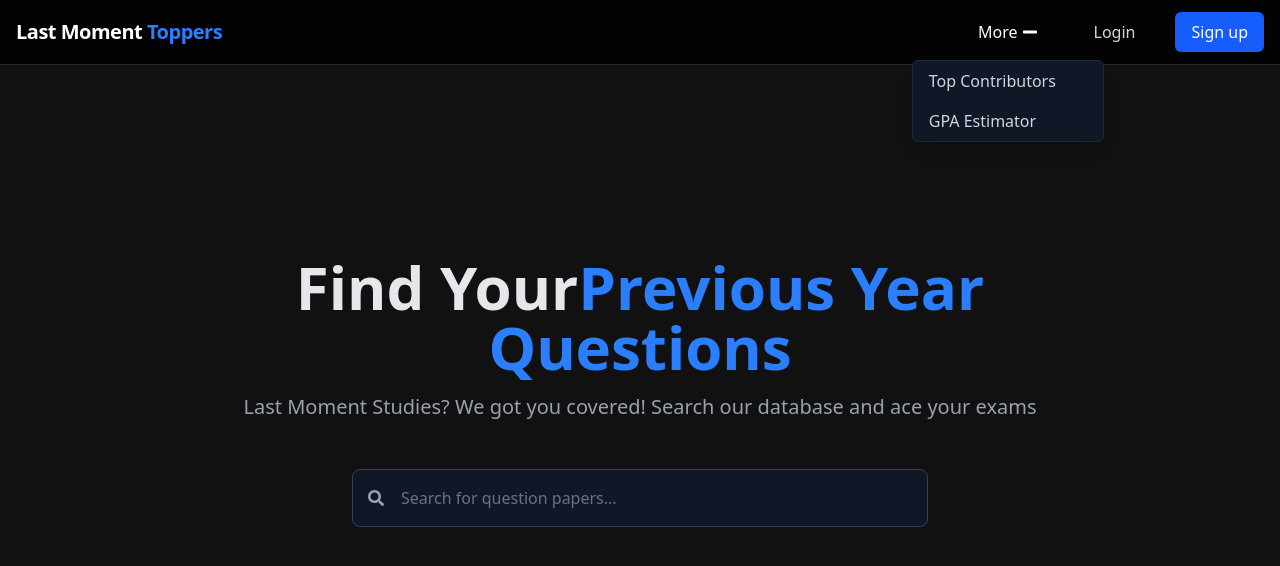
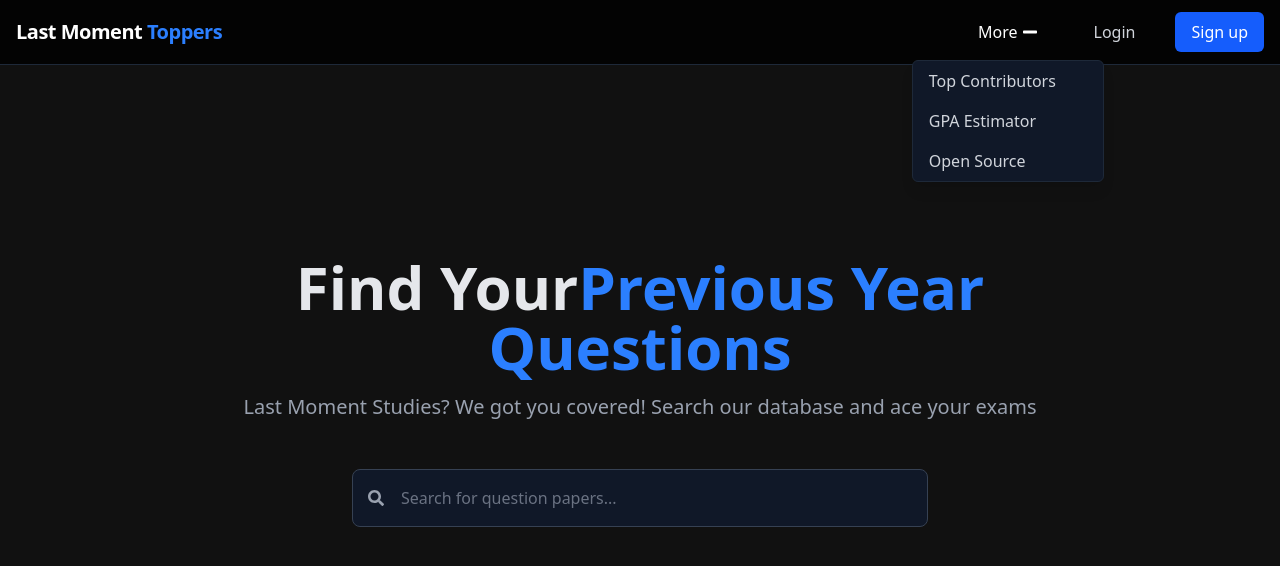
Before and after one commit to ryythem/CollegePYQSite, a React (Vite) app in the folder frontend/: page / in a window 1280 px wide. Both pictures are taken after a click on the button "More". Shown: the top 566 px of the page. Built offline with nearby package versions, Linux system fonts and the light colour scheme.

Commit message:
Added link to github repo

```diff
--- a/frontend/src/components/Navbar.jsx
+++ b/frontend/src/components/Navbar.jsx
@@ -67,6 +67,15 @@ const Navbar = () => {
                       onClick={() => setIsOpen(false)}
                     >
                       GPA Estimator
+                    </a>
+                    <a
+                      href="https://github.com/ryythem/CollegePYQSite"
+                      target="_blank"
+                      rel="noopener noreferrer"
+                      className="block px-4 py-2 text-gray-300 hover:bg-gray-800"
+                      onClick={() => setIsOpen(false)}
+                    >
+                      Open Source
                     </a>
                   </div>
                 )}
@@ -203,6 +212,15 @@ const Navbar = () => {
                   >
                     GPA Estimator
                   </a>
+                  <a
+                      href="https://github.com/ryythem/CollegePYQSite"
+                      target="_blank"
+                      rel="noopener noreferrer"
+                      className="block px-4 py-2 text-gray-300 hover:bg-gray-800"
+                      onClick={() => setIsOpen(false)}
+                    >
+                      Open Source
+                    </a>
                 </div>
               )}
             </div>
```
